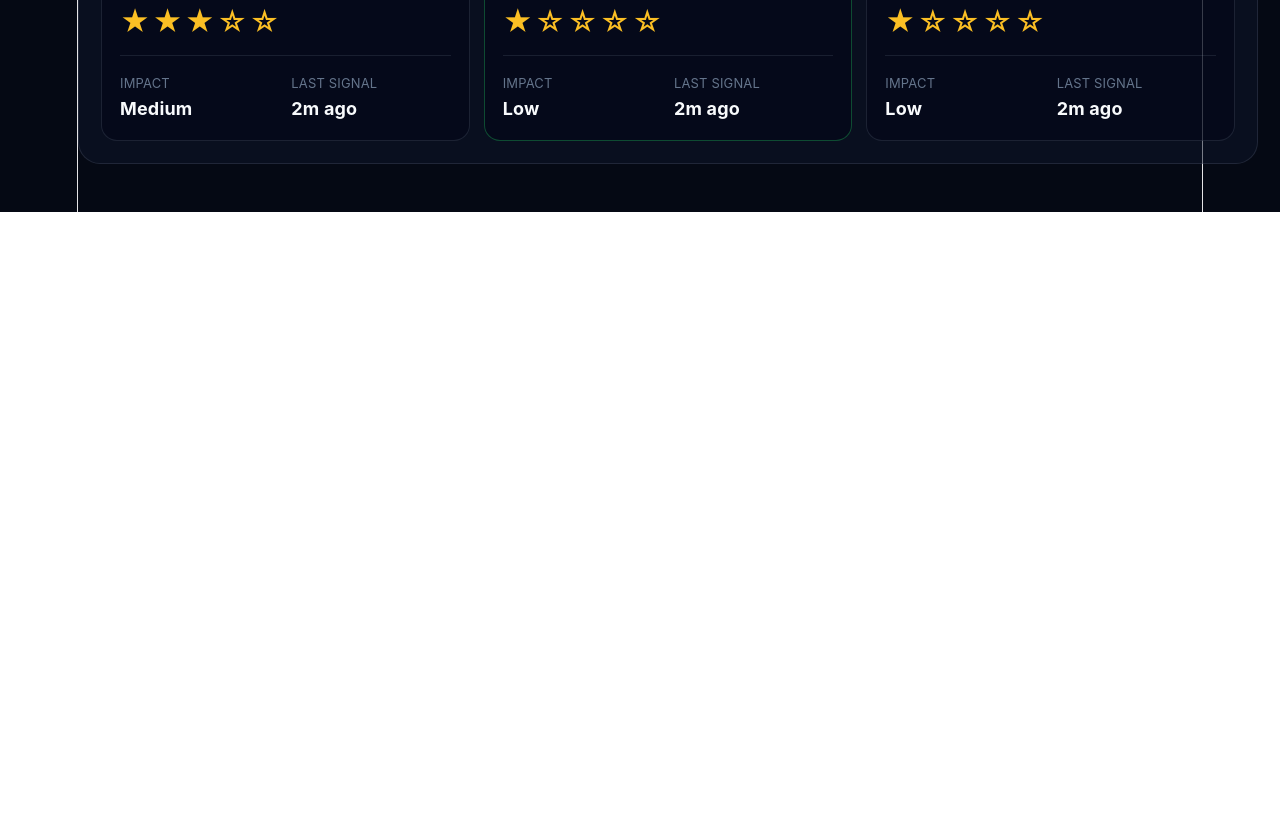
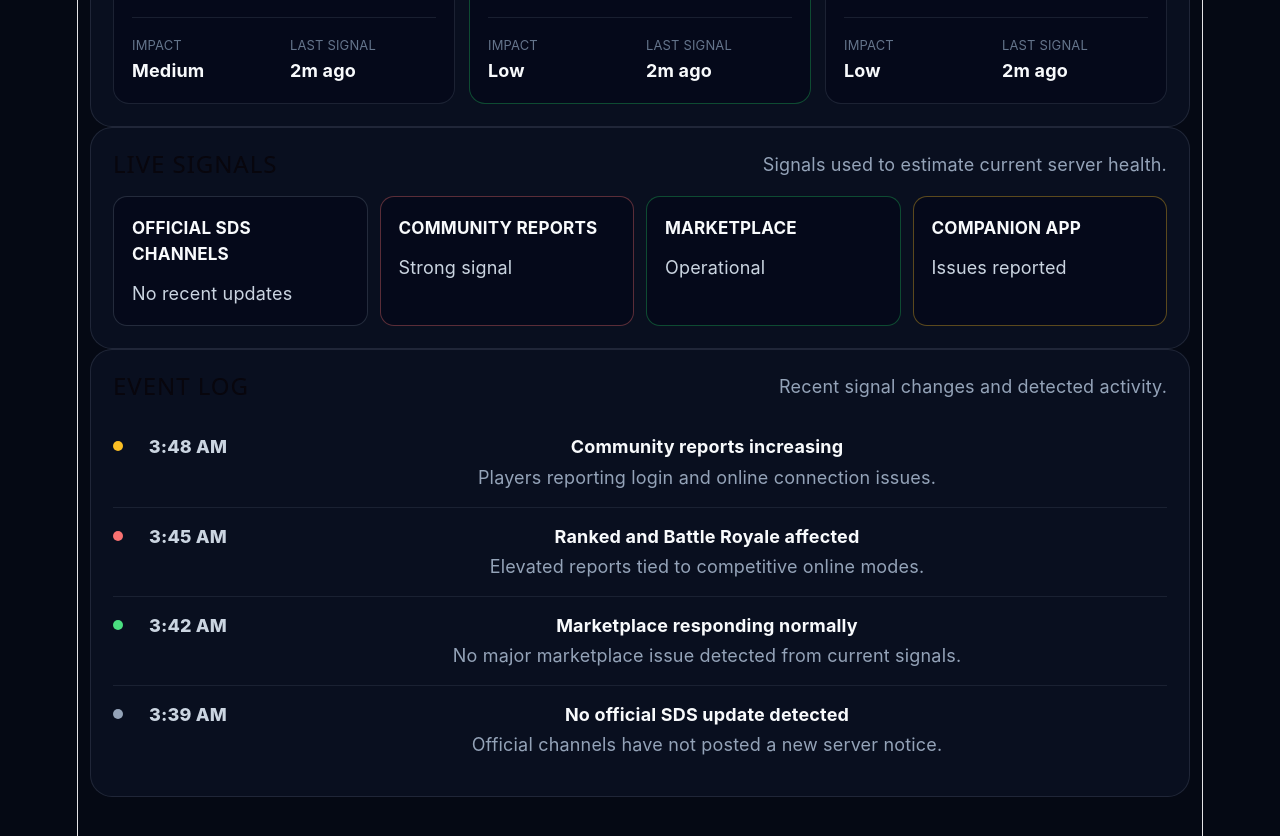
Before and after one commit to soquendo/show-server-watch, a React (Vite) app: page / in a window 1280 px wide. Shown: the part 840-1676 px from the top of the page. Before the commit the page ends 1052 px from the top, so only its background shows below. Built offline with nearby package versions, Linux system fonts and the light colour scheme.

Commit message:
Add live signals and event log

```diff
--- a/src/App.css
+++ b/src/App.css
@@ -1,5 +1,11 @@
 * {
   box-sizing: border-box;
+}
+
+html,
+body {
+  width: 100%;
+  overflow-x: hidden;
 }
 
 body {
@@ -13,14 +19,14 @@ body {
 }
 
 main {
-  width: min(1180px, 94vw);
+  width: min(1100px, calc(100vw - 48px));
   margin: 0 auto;
   padding: 48px 0;
 }
 
 .hero-dashboard {
   display: grid;
-  grid-template-columns: 280px 1fr;
+  grid-template-columns: 280px minmax(0, 1fr);
   gap: 48px;
   align-items: center;
   margin-bottom: 28px;
@@ -83,9 +89,10 @@ main {
 
 h1 {
   margin: 0;
-  font-size: clamp(3.8rem, 8vw, 6.5rem);
+  font-size: clamp(3.2rem, 7vw, 5.6rem);
   line-height: 0.88;
   text-transform: uppercase;
+  max-width: 100%;
 }
 
 .hero-copy > p:last-of-type {
@@ -268,3 +275,110 @@ article p {
 .card-footer strong {
   color: #f8fafc;
 }
+
+.signal-grid {
+  display: grid;
+  grid-template-columns: repeat(4, 1fr);
+  gap: 12px;
+}
+
+.signal-card {
+  min-height: 110px;
+  padding: 18px;
+  border-radius: 14px;
+  background: rgba(2, 6, 23, 0.54);
+  border: 1px solid rgba(148, 163, 184, 0.16);
+  text-align: left;
+}
+
+.signal-card h3 {
+  margin: 0 0 14px;
+  font-size: 0.95rem;
+}
+
+.signal-card p {
+  margin: 0;
+  color: #cbd5e1;
+}
+
+.signal-card.good {
+  border-color: rgba(34, 197, 94, 0.35);
+}
+
+.signal-card.warning {
+  border-color: rgba(251, 191, 36, 0.35);
+}
+
+.signal-card.danger {
+  border-color: rgba(248, 113, 113, 0.35);
+}
+
+.signal-card.neutral {
+  border-color: rgba(148, 163, 184, 0.22);
+}
+
+@media (max-width: 900px) {
+  .signal-grid {
+    grid-template-columns: 1fr;
+  }
+}
+
+.mode-note {
+  min-height: 42px;
+  color: #94a3b8;
+  font-size: 0.92rem;
+  line-height: 1.4;
+}
+
+.event-log {
+  display: grid;
+  gap: 0;
+}
+
+.event-item {
+  display: grid;
+  grid-template-columns: 16px 90px 1fr;
+  gap: 14px;
+  padding: 16px 0;
+  border-bottom: 1px solid rgba(148, 163, 184, 0.12);
+  align-items: start;
+}
+
+.event-item:last-child {
+  border-bottom: 0;
+}
+
+.event-dot {
+  width: 10px;
+  height: 10px;
+  margin-top: 7px;
+  border-radius: 50%;
+  background: #94a3b8;
+}
+
+.event-item.good .event-dot {
+  background: #4ade80;
+}
+
+.event-item.warning .event-dot {
+  background: #fbbf24;
+}
+
+.event-item.danger .event-dot {
+  background: #f87171;
+}
+
+.event-time {
+  color: #cbd5e1;
+  font-weight: 800;
+}
+
+.event-item h3 {
+  margin: 0 0 4px;
+  font-size: 1rem;
+}
+
+.event-item p {
+  margin: 0;
+  color: #94a3b8;
+}
--- a/src/App.jsx
+++ b/src/App.jsx
@@ -2,7 +2,9 @@ import './App.css'
 import StatusRing from './components/StatusRing'
 import TopMetrics from './components/TopMetrics'
 import ModeCard from './components/ModeCard'
+import LiveSignals from './components/LiveSignals'
 import { overallStatus, onlineModes } from './data/statusData'
+import EventLog from './components/EventLog'
 
 function App() {
   return (
@@ -31,6 +33,9 @@ function App() {
           ))}
         </div>
       </section>
+
+      <LiveSignals />
+      <EventLog />
     </main>
   )
 }
--- /dev/null
+++ b/src/components/EventLog.jsx
@@ -0,0 +1,54 @@
+const events = [
+  {
+    time: "3:48 AM",
+    status: "warning",
+    title: "Community reports increasing",
+    detail: "Players reporting login and online connection issues.",
+  },
+  {
+    time: "3:45 AM",
+    status: "danger",
+    title: "Ranked and Battle Royale affected",
+    detail: "Elevated reports tied to competitive online modes.",
+  },
+  {
+    time: "3:42 AM",
+    status: "good",
+    title: "Marketplace responding normally",
+    detail: "No major marketplace issue detected from current signals.",
+  },
+  {
+    time: "3:39 AM",
+    status: "neutral",
+    title: "No official SDS update detected",
+    detail: "Official channels have not posted a new server notice.",
+  },
+]
+
+function EventLog() {
+  return (
+    <section className="dashboard-panel">
+      <div className="section-title">
+        <h2>Event Log</h2>
+        <p>Recent signal changes and detected activity.</p>
+      </div>
+
+      <div className="event-log">
+        {events.map((event) => (
+          <div className={`event-item ${event.status}`} key={`${event.time}-${event.title}`}>
+            <span className="event-dot"></span>
+
+            <div className="event-time">{event.time}</div>
+
+            <div>
+              <h3>{event.title}</h3>
+              <p>{event.detail}</p>
+            </div>
+          </div>
+        ))}
+      </div>
+    </section>
+  )
+}
+
+export default EventLog
--- /dev/null
+++ b/src/components/LiveSignals.jsx
@@ -0,0 +1,44 @@
+const signals = [
+  {
+    name: "Official SDS Channels",
+    status: "No recent updates",
+    level: "neutral",
+  },
+  {
+    name: "Community Reports",
+    status: "Strong signal",
+    level: "danger",
+  },
+  {
+    name: "Marketplace",
+    status: "Operational",
+    level: "good",
+  },
+  {
+    name: "Companion App",
+    status: "Issues reported",
+    level: "warning",
+  },
+]
+
+function LiveSignals() {
+  return (
+    <section className="dashboard-panel">
+      <div className="section-title">
+        <h2>Live Signals</h2>
+        <p>Signals used to estimate current server health.</p>
+      </div>
+
+      <div className="signal-grid">
+        {signals.map((signal) => (
+          <article className={`signal-card ${signal.level}`} key={signal.name}>
+            <h3>{signal.name}</h3>
+            <p>{signal.status}</p>
+          </article>
+        ))}
+      </div>
+    </section>
+  )
+}
+
+export default LiveSignals
--- a/src/data/statusData.js
+++ b/src/data/statusData.js
@@ -9,7 +9,7 @@ export const overallStatus = {
 export const onlineModes = [
   {
     id: 1,
-    name: "Ranked / Weekend Classic",
+    name: "Ranked",
     status: "Degraded",
     impact: "High",
   },
```
Also changed, not shown: src/components/ConnectionCheck.jsx (added, +33 -0 lines).
